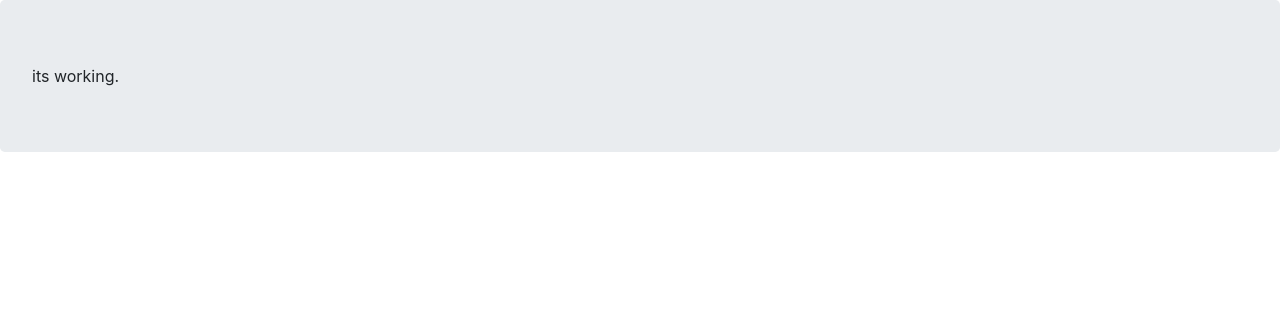
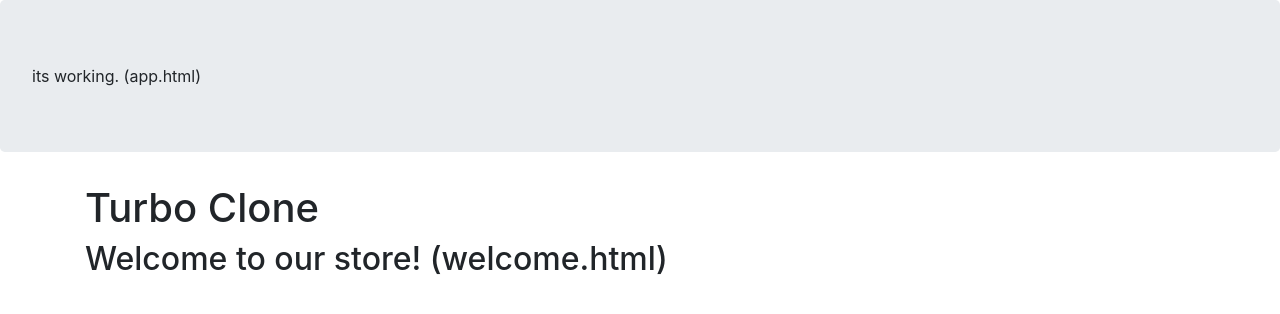
Before and after one commit to devsweeting/mock-site, an Angular app: page / in a window 1280 px wide. Shown: the top 314 px of the page. Built offline with nearby package versions, Linux system fonts and the light colour scheme.

Commit message:
research & create welcome route

```diff
--- /dev/null
+++ b/src/app/about/about.component.html
@@ -0,0 +1,3 @@
+<p>
+  about works!
+</p>
--- /dev/null
+++ b/src/app/about/about.component.ts
@@ -0,0 +1,15 @@
+import { Component, OnInit } from '@angular/core';
+
+@Component({
+  selector: 'app-about',
+  templateUrl: './about.component.html',
+  styleUrls: ['./about.component.css']
+})
+export class AboutComponent implements OnInit {
+
+  constructor() { }
+
+  ngOnInit() {
+  }
+
+}
--- a/src/app/app.component.html
+++ b/src/app/app.component.html
@@ -1,4 +1,9 @@
 <!--The content below is only a placeholder and can be replaced.-->
 <div class="jumbotron">
-  its working.
+  its working. (app.html)
 </div>
+
+<div class="container">
+  <h1>{{title}}</h1>
+  <router-outlet></router-outlet>
+</div>
--- a/src/app/app.component.ts
+++ b/src/app/app.component.ts
@@ -6,5 +6,5 @@ import { Component } from '@angular/core';
   styleUrls: ['./app.component.css']
 })
 export class AppComponent {
-  title = 'app';
+  title = 'Turbo Clone';
 }
--- /dev/null
+++ b/src/app/app.routing.ts
@@ -0,0 +1,13 @@
+import { ModuleWithProviders }  from '@angular/core';
+import { Routes, RouterModule } from '@angular/router';
+import { WelcomeComponent } from './welcome/welcome.component';
+
+
+const appRoutes: Routes = [
+  {
+    path: '',
+    component: WelcomeComponent
+  }
+];
+
+export const routing: ModuleWithProviders = RouterModule.forRoot(appRoutes);
--- /dev/null
+++ b/src/app/welcome/welcome.component.html
@@ -0,0 +1 @@
+<h2>Welcome to our store! (welcome.html)</h2>
--- /dev/null
+++ b/src/app/welcome/welcome.component.ts
@@ -0,0 +1,15 @@
+import { Component, OnInit } from '@angular/core';
+
+@Component({
+  selector: 'app-welcome',
+  templateUrl: './welcome.component.html',
+  styleUrls: ['./welcome.component.css']
+})
+export class WelcomeComponent implements OnInit {
+
+  constructor() { }
+
+  ngOnInit() {
+  }
+
+}
--- a/src/index.html
+++ b/src/index.html
@@ -9,6 +9,6 @@
   <link rel="icon" type="image/x-icon" href="favicon.ico">
 </head>
 <body>
-  <app-root></app-root>
+  <app-root>Loading.. (index.html)</app-root>
 </body>
 </html>
```
Also changed, not shown: src/app/app.module.ts (+11 -4 lines), src/app/about/about.component.css (added), src/app/welcome/welcome.component.css (added), 2 other files (tests, documents, lock files or other folders).
